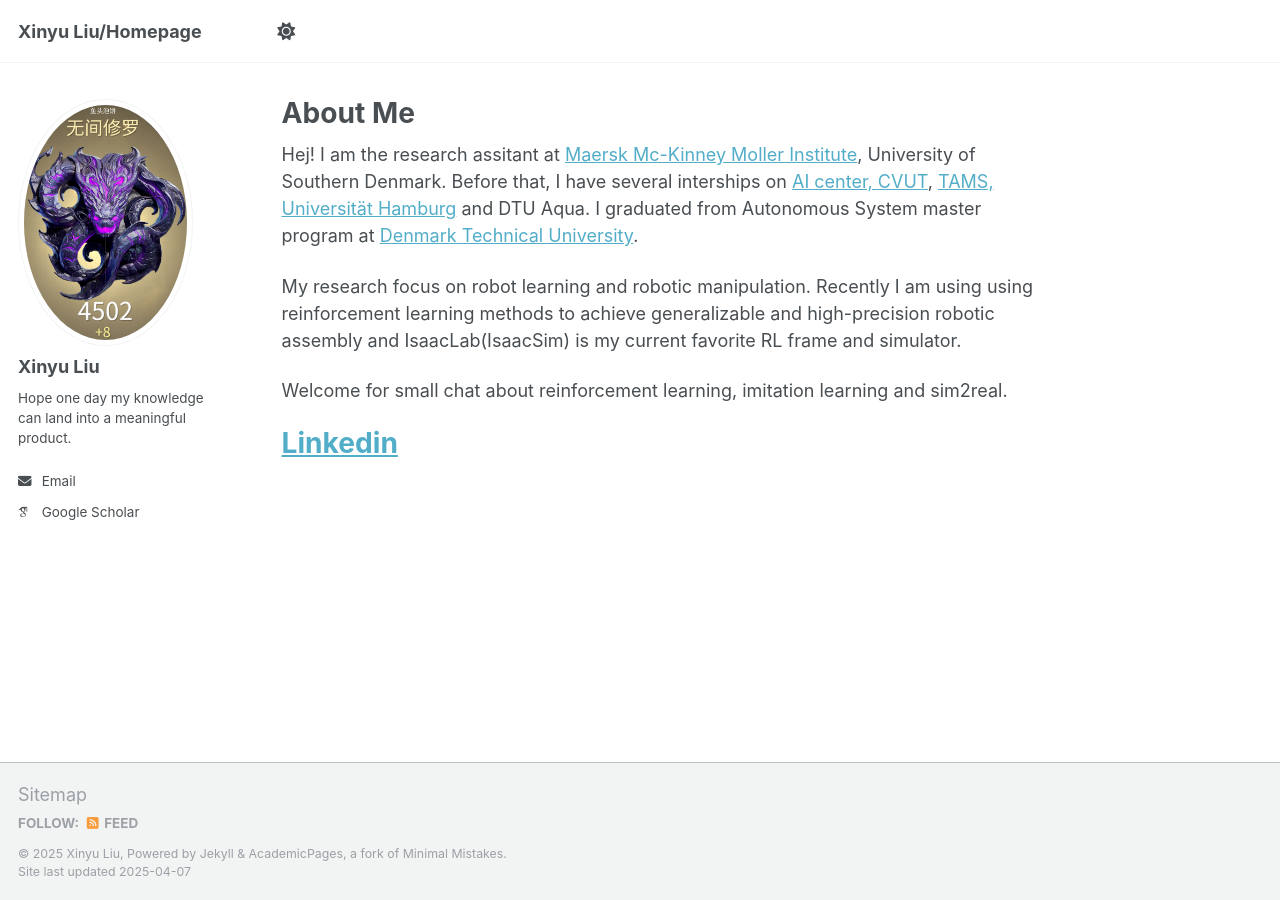
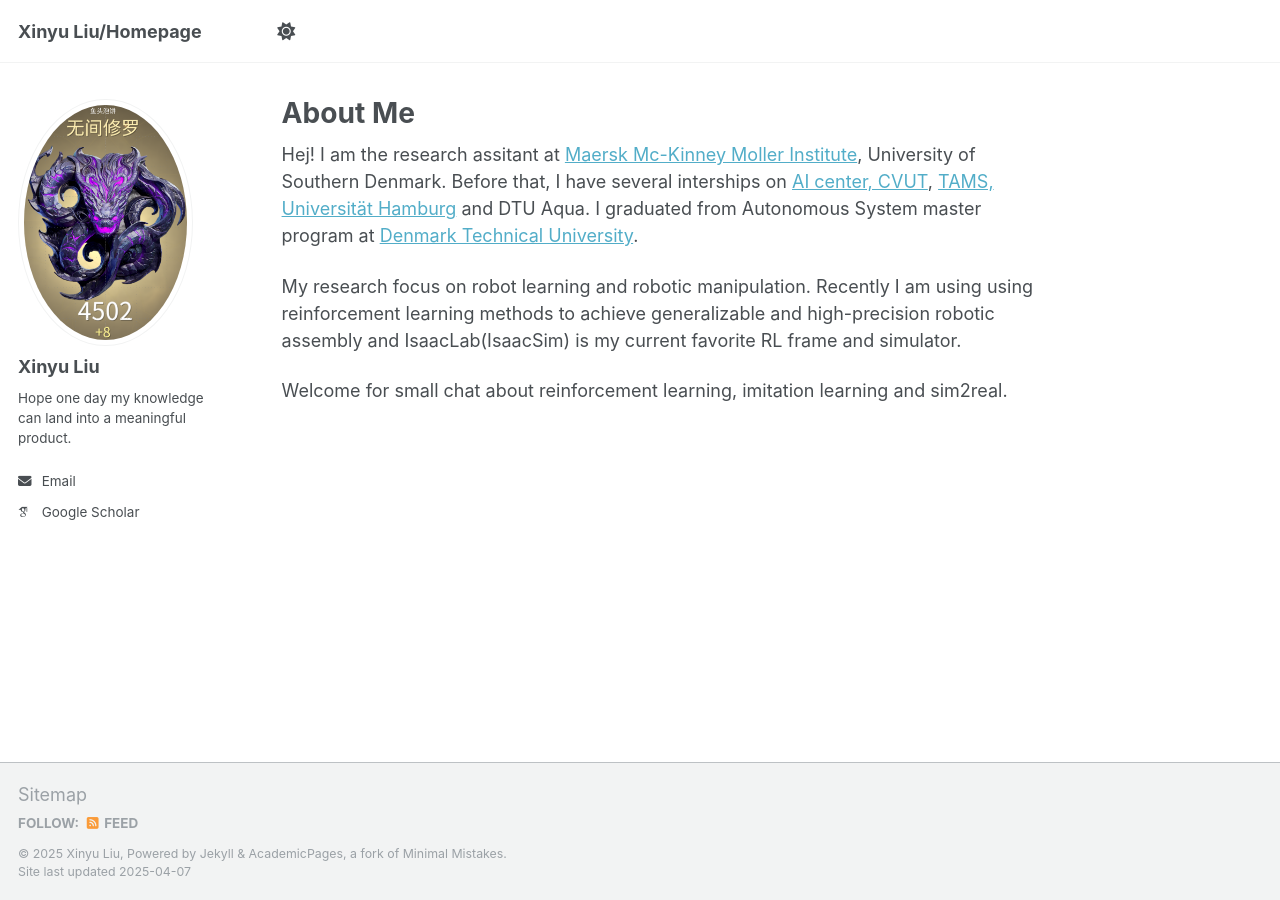
Before and after one commit to calmdw/calmdw.github.io, a Jekyll site: the page built from _pages/about.md, in a window 1280 px wide. Built offline with Jekyll 4.4.1, drawn with Linux system fonts in a browser that asks for light colours; some web fonts are replaced.

Commit message:
Update about.md

```diff
--- a/_pages/about.md
+++ b/_pages/about.md
@@ -12,5 +12,3 @@ Hej! I am the research assitant at [Maersk Mc-Kinney Moller Institute](https://w
 My research focus on robot learning and robotic manipulation. Recently I am using using reinforcement learning methods to achieve generalizable and high-precision robotic assembly and IsaacLab(IsaacSim) is my current favorite RL frame and simulator.
 
 Welcome for small chat about reinforcement learning, imitation learning and sim2real.
-
-# [Linkedin](https://www.linkedin.com/in/xinyuliu666/)
```
